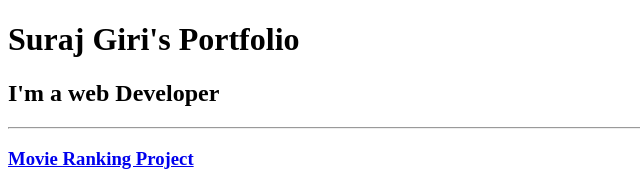
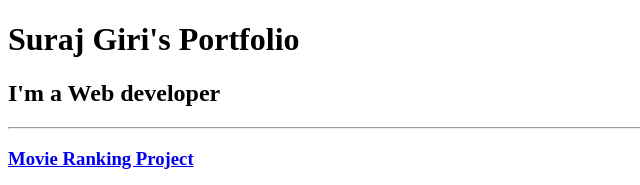
Before and after one commit to surajgiri0101/MyBlog, a plain HTML site: page index.html in a window 1280 px wide. Shown: the top 185 px of the page, 0-640 px from the left. Drawn offline with Linux system fonts and the light colour scheme.

Commit message:
Commit message18

```diff
--- a/index.html
+++ b/index.html
@@ -22,7 +22,7 @@ https://developer.mozilla.org/en-US/docs/Web/HTML/Element/img#attr-height -->
 </head>
 <body>
 <h1>Suraj Giri's Portfolio</h1>
-<h2>I'm a web Developer</h2>
+<h2>I'm a Web developer</h2>
 <hr />
 <h3><a href="./assets/images/movie-ranking.png">Movie Ranking Project</a></h3>
 <img src="./assets/images/movie-ranking.png" height="200" alt="movie ranking project preview"/>
```
